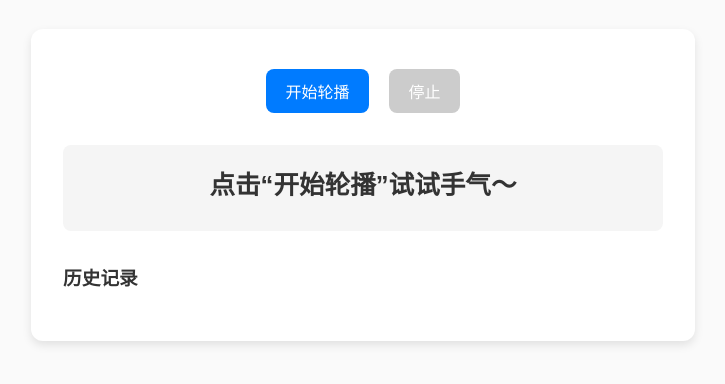
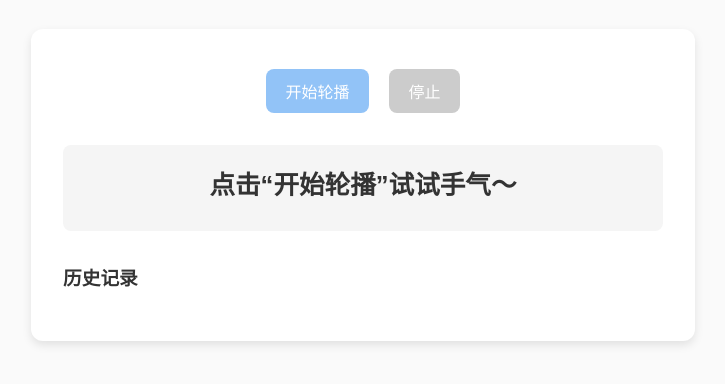
Before and after one commit to ranzai233/ranzai233.github.io, a plain HTML site: page index.html in a window 1280 px wide. Shown: the part 102-486 px from the top of the page, without its empty margins (277-1002 px from the left). Drawn offline with Linux system fonts and the light colour scheme.

Commit message:
Update index.html

```diff
--- a/index.html
+++ b/index.html
@@ -33,7 +33,7 @@
       margin: 0.5rem;
       border: none;
       border-radius: 8px;
-      background: #007bff;
+      background: #92c3f7;
       color: white;
       cursor: pointer;
       font-size: 1rem;
```
